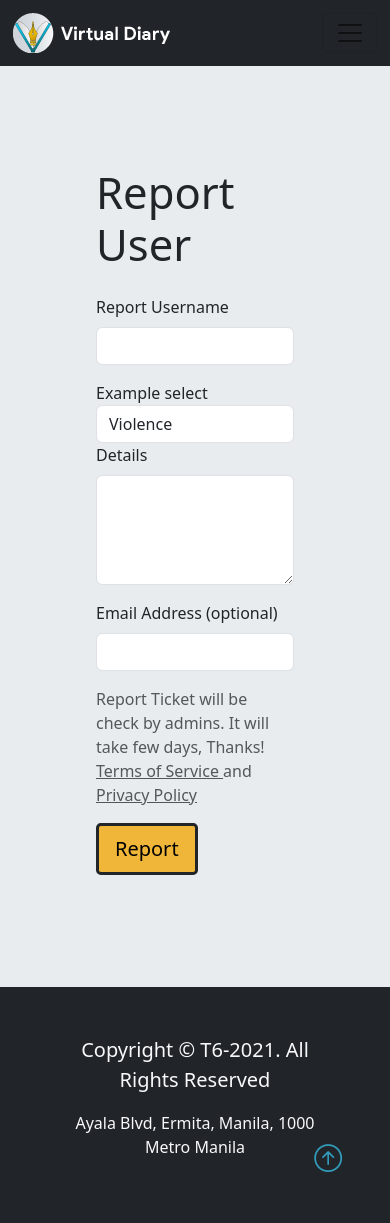
After one commit to kaid0011/Team06_BSCS3AB, a CodeIgniter app: page /Team06_BSCS3AB/index.php/reportuser/index in a window 390 px wide. The commit adds this page. Run offline with CodeIgniter, Linux system fonts and the light colour scheme; some libraries are stand-ins or nearby versions.

Commit message:
report user ui

```diff
--- /dev/null
+++ b/application/controllers/reportuser.php
@@ -0,0 +1,18 @@
+<?php
+    defined('BASEPATH') or exit('No direct script access allowed');
+
+    class reportuser extends CI_Controller
+    {
+
+        public function __construct()
+        {
+            parent::__construct();
+        }
+
+        public function index() {
+            $data['navbar'] = 'main';
+            $this->sitelayout->loadTemplate('pages/reportuser/reportuser', $data);
+        }
+    }
+
+?>
--- /dev/null
+++ b/application/views/pages/reportuser/reportuser.php
@@ -0,0 +1,52 @@
+<section class="p-5" style="background-color: #e9ecef; min-height: 75vh;">
+    <div class="container">
+        <div class="row align-items-center justify-content-between">
+            <div class="col-md p-0 mt-0 ">
+              <img src="https://picsum.photos/500/500" class="img-fluid d-none d-sm-block">
+            </div>
+            <div class="col-md p-5">
+                <h1 class="display-1 mb-4 pt-1 text-dark">Report User</h1>
+                <p class="lead">
+                    <form method="post" action="" autocomplete="off">
+                    <!-- Username -->
+                        <div class="mb-3">
+                            <label for="" class="form-label"> Report Username</label>
+                            <input type="text" class="form-control mb-1" id="" aria-describedby="emailHelp" name="userName" value="" />
+                            <span class="text-danger"><?php echo form_error('userName'); ?></span> <!-- print error message if there is any -->
+                        </div>
+                    <!-- reason -->
+                        <div class="form-group">
+                            <label for="exampleFormControlSelect1">Example select</label>
+                            <select class="form-control" id="exampleFormControlSelect1">
+                              <option>Violence</option>
+                              <option>Harassment</option>
+                              <option>Suicide or Self Injury</option>
+                              <option>False Information</option>
+                              <option>Hate Speech</option>
+                              <option>Terrorism</option>
+                              <option>Something else</option>
+                            </select>
+                        </div>
+                    <!-- Details -->
+                        <div class="mb-3">
+                            <label for="examplefirstname1" class="form-label">Details</label>
+                            <textarea class="form-control" id="exampleFormControlTextarea1" rows="4"></textarea>
+                        </div>
+                    <!-- Email Address -->
+                        <div class="mb-3">
+                            <label for="" class="form-label"> Email Address (optional)</label>
+                            <input type="text" class="form-control mb-1" id="" aria-describedby="emailAdd" name="" value="" />
+                        </div>
+                    <!-- By report -->
+                        <div class="mb-3">
+                            <label class="form-check-label" for="exampleCheck1">
+                                <p class="text-muted"> Report Ticket will be check by admins. It will take few days, Thanks! <br><a href="#" class="text-reset"> Terms of Service </a> and <a href="#" class="text-reset">Privacy Policy</a> </p>
+                            </label>
+                  <!-- Report Button -->
+                        <input type="submit" name="Report" value="Report" style="background-color: #f0b63a;" class="btn-lg border border-3 border-dark"></input>
+                    </form>
+                </p>
+            </div>
+        </div>
+    </div>
+</section>
--- a/application/views/pages/stickynoteswall/viewStickyNotes.php
+++ b/application/views/pages/stickynoteswall/viewStickyNotes.php
@@ -49,7 +49,9 @@
                         <p class="card-text py-5">
                             Kim lang malakas gumamit ng aqua
                         </p>
-                        <button class="d-flex flex-row">Report</button>
+                        <a href="<?= base_url('reportuser/reportuser') ?>">
+                            <button class="d-flex flex-row">Report</button>
+                        </a>
                     </div>
                 </div>
             </div>
```
